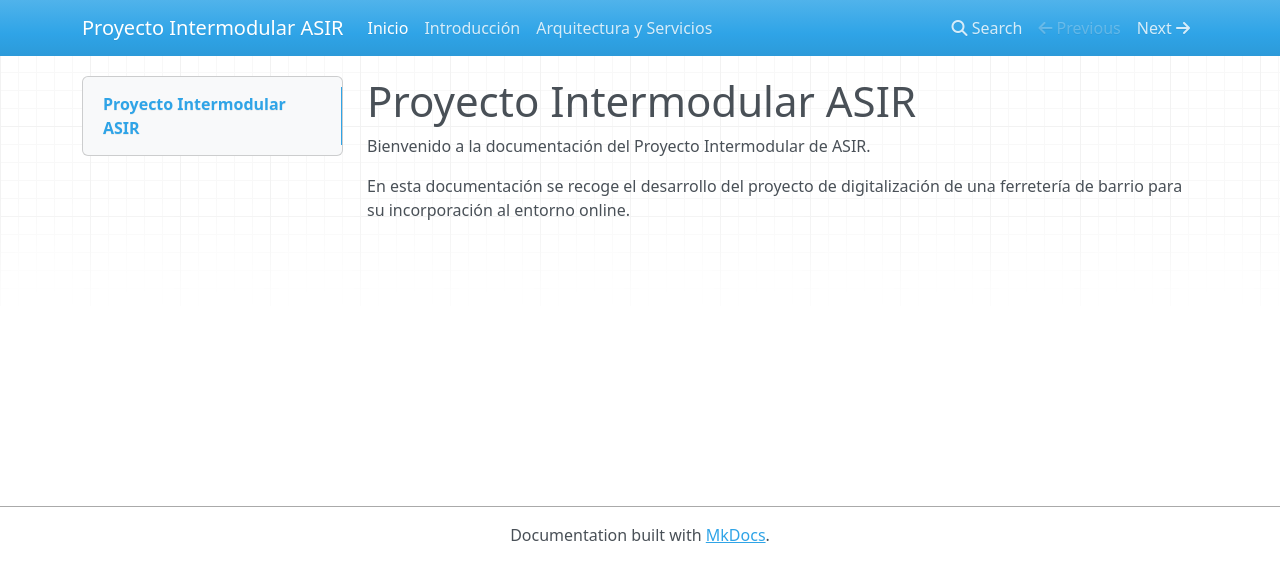
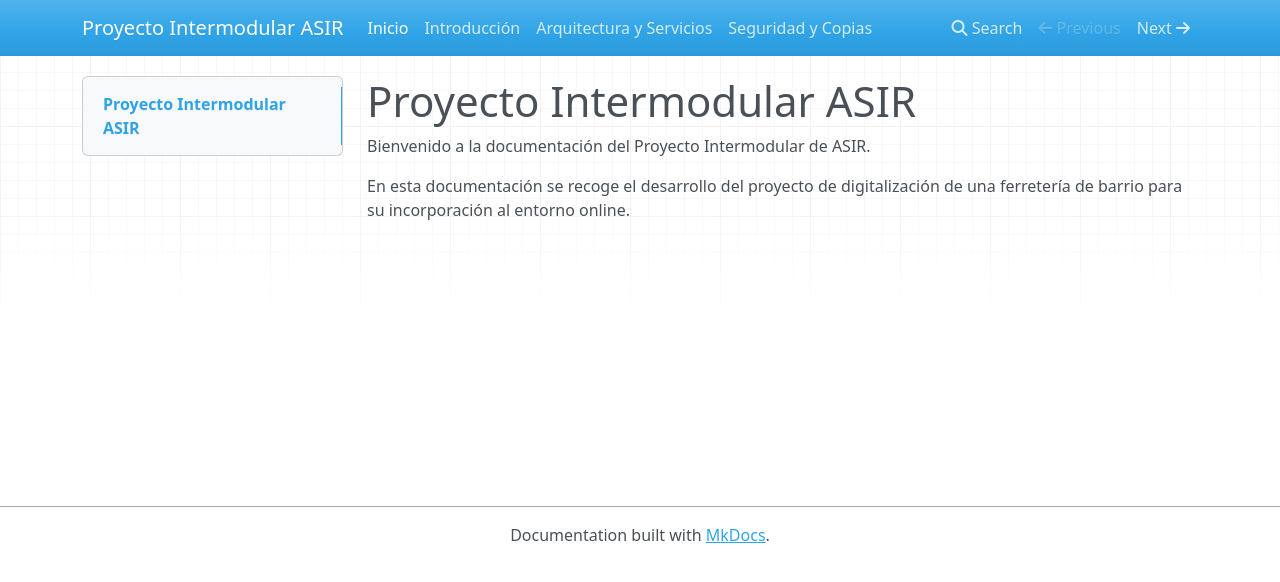
Before and after one commit to Delkira200888/Proyecto-Intermodular-ASIR, an MkDocs documentation site: the page built from docs/index.md, in a window 1280 px wide. Shown: the top 582 px of the page. Built offline with MkDocs 1.6.1, drawn with Linux system fonts in a browser that asks for light colours; nearby versions of some CDN libraries.

Commit message:
Actualizado mkdocs.yml para incluir seguridad y copias

```diff
--- a/mkdocs.yml
+++ b/mkdocs.yml
@@ -4,3 +4,4 @@ nav:
   - Inicio: index.md
   - Introducción: 01_introduccion.md
   - Arquitectura y Servicios: 02_arquitectura.md
+  - Seguridad y Copias: 03_seguridad_copias.md
```
